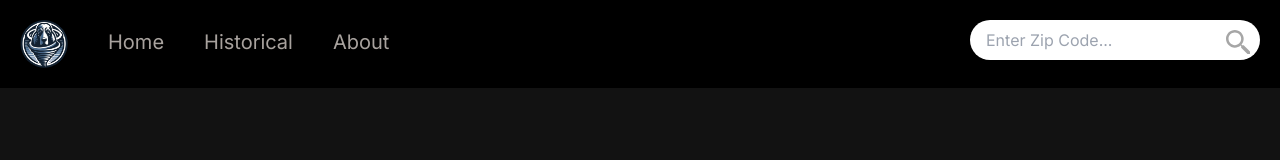
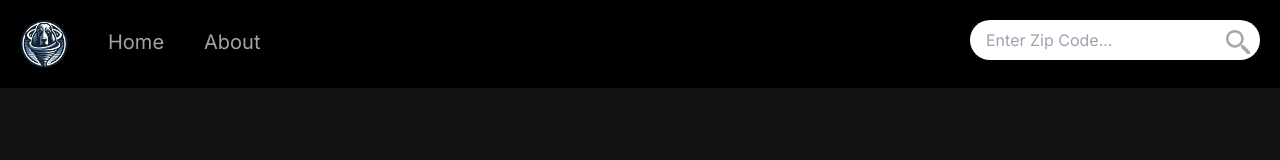
Before and after one commit to brown5lc/tornadoHound, a Next.js app: page / in a window 1280 px wide. Shown: the top 160 px of the page. Built offline with nearby package versions, Linux system fonts and the light colour scheme.

Commit message:
Removed historical page from nav bar while under construction.

```diff
--- a/app/NavBar.tsx
+++ b/app/NavBar.tsx
@@ -11,9 +11,6 @@ const NavBar = () => {
       />
       <Link href={"/"} className="mt-2 mr-10 text-xl">
         Home
-      </Link>
-      <Link href={"/historical-data/"} className="text-xl mt-2 mr-10">
-        Historical
       </Link>
       <Link href={"/about/"} className="text-xl mt-2 mr-10">
         About
```
